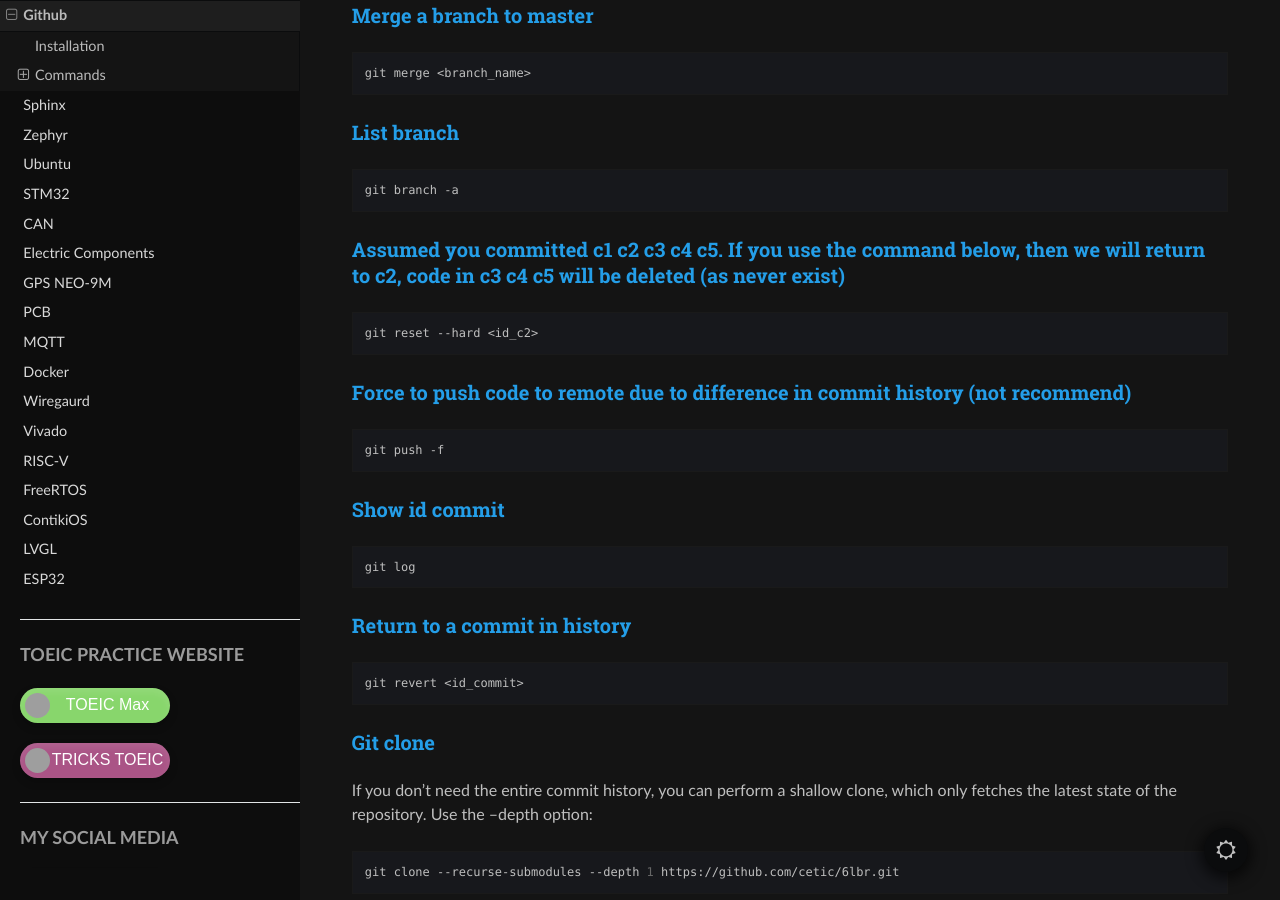
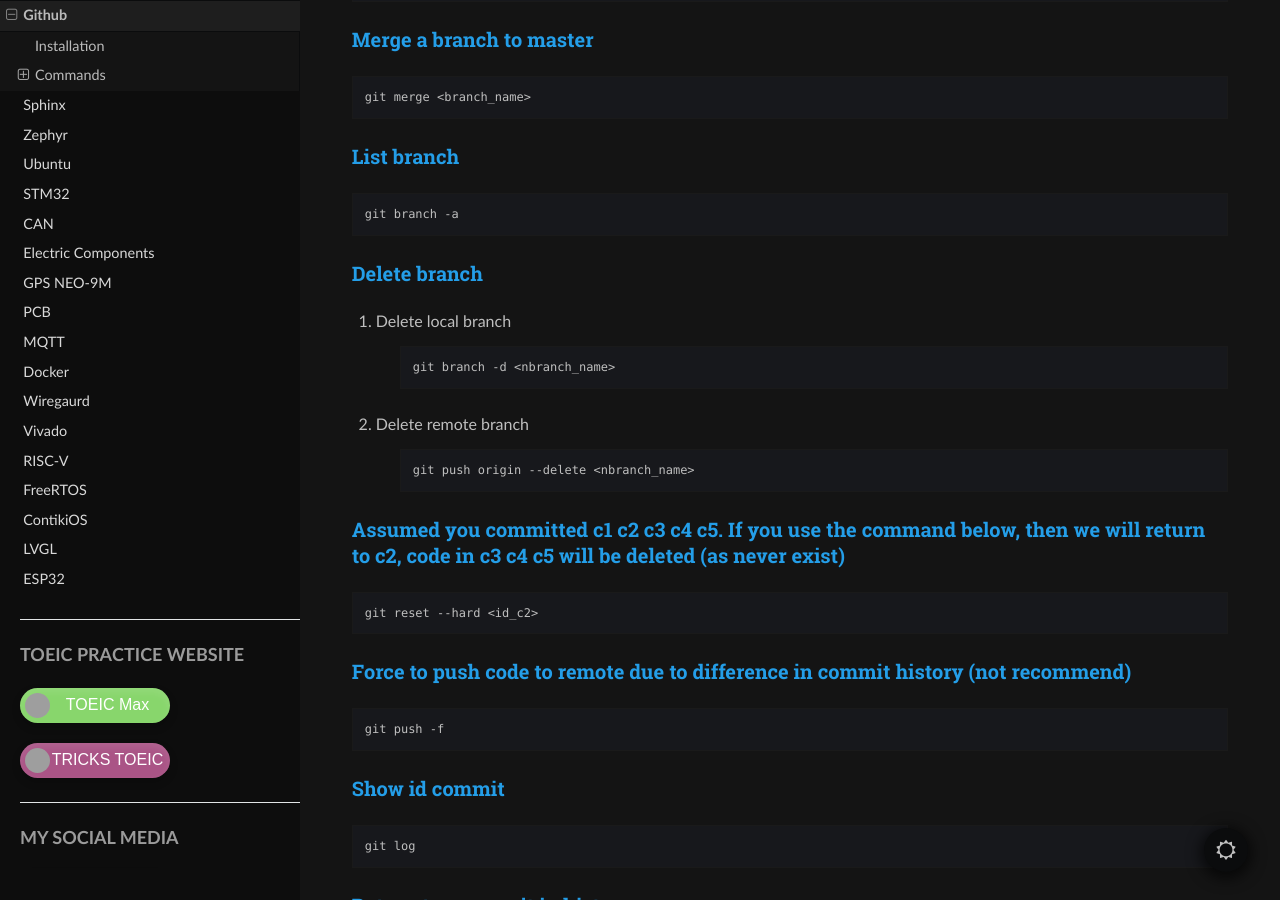
Before and after one commit to ryanjtr/MyDocs, a Sphinx documentation site: the page built from docs/source/Contents/github.rst, in a window 1280 px wide and 900 px high, scrolled down 2964 px. Built offline with Sphinx 7.4.7 and the Read the Docs theme 3.1.0, drawn with Linux system fonts in a browser that asks for light colours; grey boxes are pictures that could not be loaded.

Commit message:
add delete branch instruction

```diff
--- a/docs/source/Contents/github.rst
+++ b/docs/source/Contents/github.rst
@@ -140,6 +140,21 @@
 
     git branch -a
 
+Delete branch
+~~~~~~~~~~~~~~~~~
+
+#. Delete local branch
+
+    .. code-block:: bash
+
+        git branch -d <nbranch_name>
+
+#. Delete remote branch
+
+    .. code-block:: bash
+
+        git push origin --delete <nbranch_name>
+
 Assumed you committed c1 c2 c3 c4 c5. If you use the command below, then we will return to c2, code in c3 c4 c5 will be deleted (as never exist)
 ~~~~~~~~~~~~~~~~~~~~~~~~~~~~~~~~~~~~~~~~~~~~~~~~~~~~~~~~~~~~~~~~~~~~~~~~~~~~~~~~~~~~~~~~~~~~~~~~~~~~~~~~~~~~~~~~~~~~~~~~~~~~~~~~~~~~~~~~~~~~~~~~~~~~~~~~~~~
 
```
